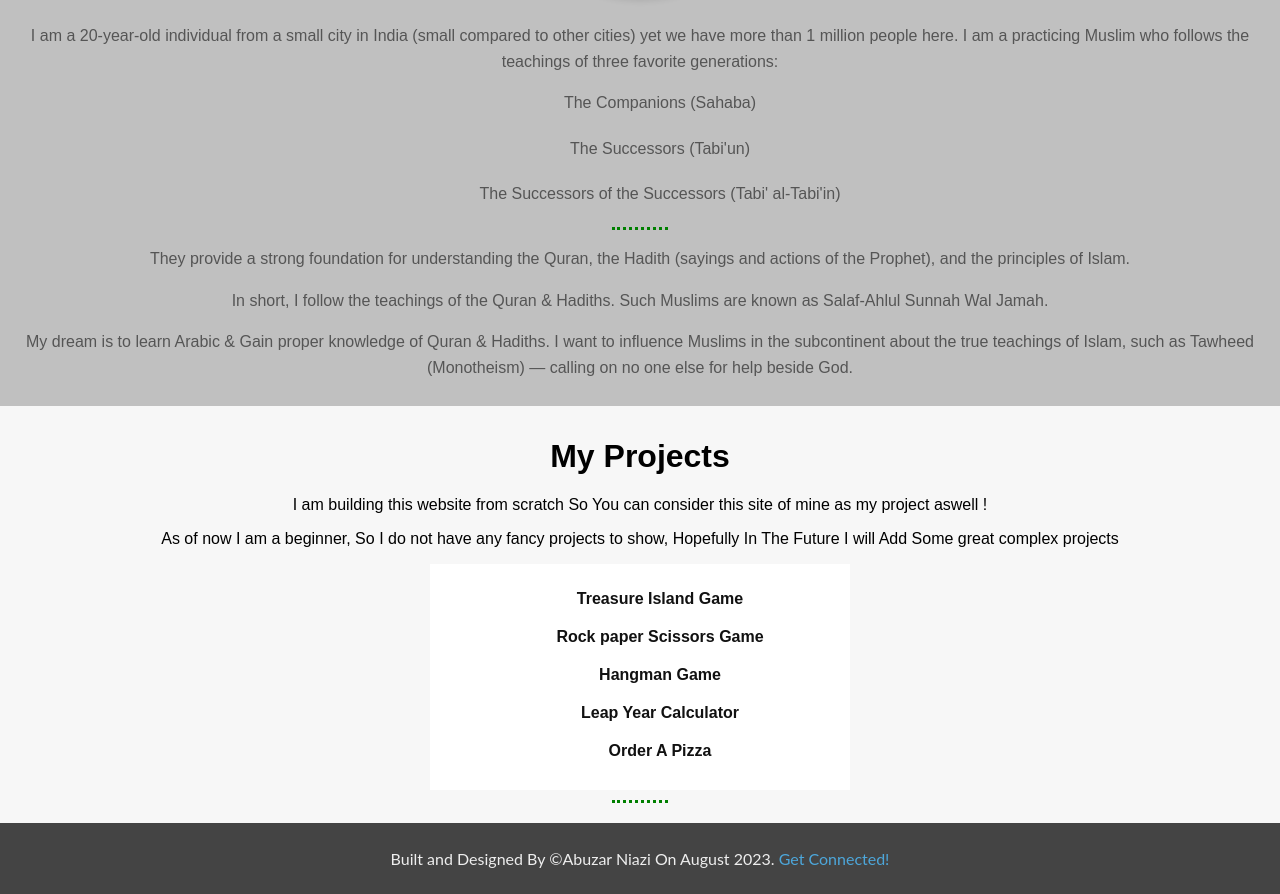
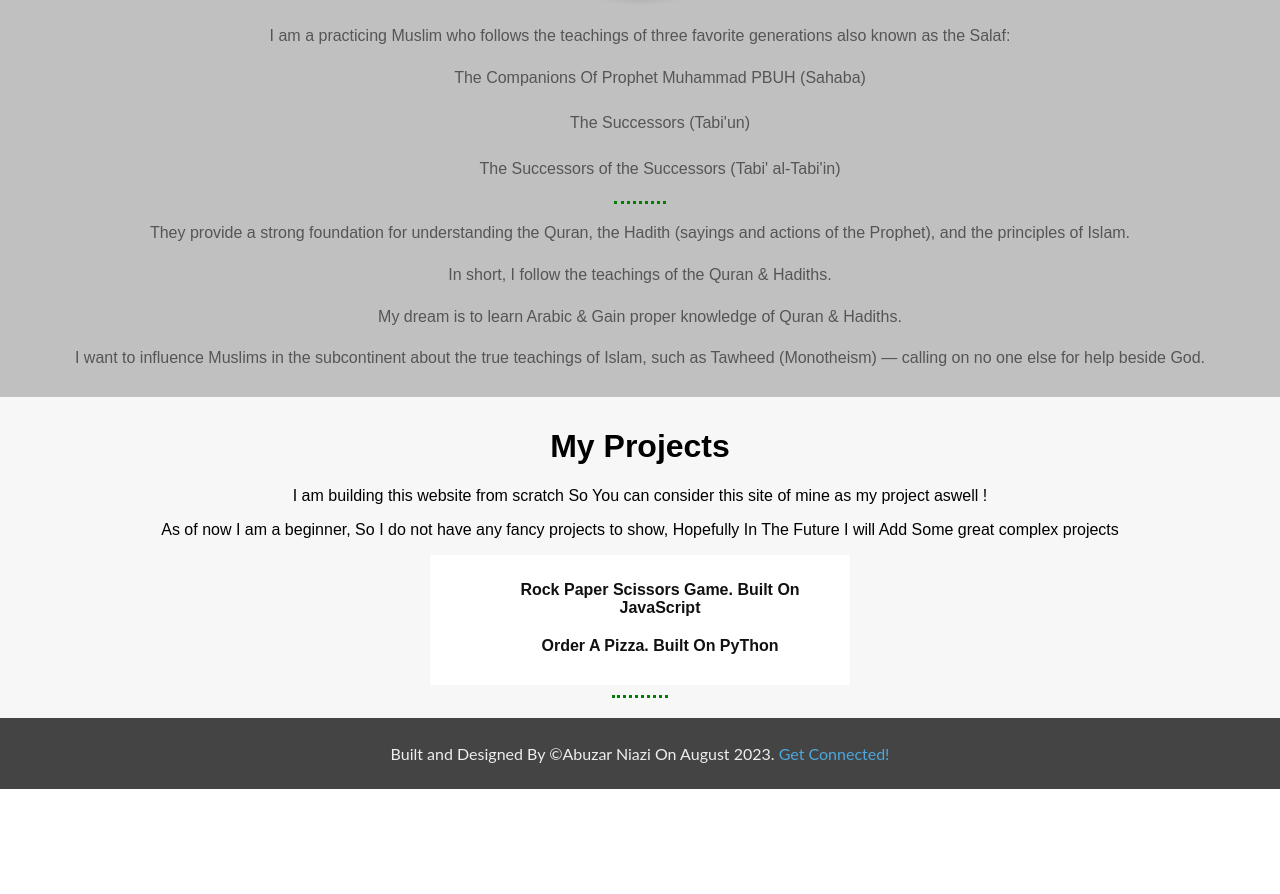
Before and after one commit to abuzarniazi1/Portfolio, a plain HTML site: page index.html in a window 1280 px wide. Shown: the part 683-1577 px from the top of the page. After the commit the page ends 1472 px from the top, so only its background shows below. Drawn offline with Linux system fonts and the light colour scheme.

Commit message:
Editted the about me section , addded  a new project

```diff
--- a/index.html
+++ b/index.html
@@ -16,7 +16,7 @@
 <div class="top-container">
     <div class="typewriter-h1"> <h1 class="title">Abuzar Niazi</h1></div>
     <div class="title-para">
-        <div class="top-para"><p>On My Journey To Become A Full Stack Web Developer, Currently I Know The Basics Of HTML, CSS, FLEXBOX, JavaScript And PyThon!</p></div>
+        <div class="top-para"><p>On My Journey To Become A Full Stack Web Developer, Currently I Know The Basics Of HTML, CSS, FLEXBOX, JavaScript.</p></div>
     </div>
 </div>
 
@@ -25,16 +25,17 @@
     <img class="myImage" src="https://i.ibb.co/gvdYGCw/1692792814072.jpg" alt="Profile Image">
     <div class="intro">
 
-    <p>I am a 20-year-old individual from a small city in India (small compared to other cities) yet we have more than 1 million people here. I am a practicing Muslim who follows the teachings of three favorite generations:</p>
+    <p>I am a practicing Muslim who follows the teachings of three favorite generations also known as the Salaf:</p>
     <ul>
-      <li>The Companions (Sahaba)</li>
+      <li>The Companions Of Prophet Muhammad PBUH (Sahaba)</li>
       <li>The Successors (Tabi'un)</li>
       <li>The Successors of the Successors (Tabi' al-Tabi'in)</li>
     </ul>
     <hr>
     <p>They provide a strong foundation for understanding the Quran, the Hadith (sayings and actions of the Prophet), and the principles of Islam.</p>
-    <p>In short, I follow the teachings of the Quran & Hadiths. Such Muslims are known as Salaf-Ahlul Sunnah Wal Jamah.</p>
-    <p>My dream is to learn Arabic & Gain proper knowledge of Quran & Hadiths. I want to influence Muslims in the subcontinent about the true teachings of Islam, such as Tawheed (Monotheism) — calling on no one else for help beside God.</p>
+    <p>In short, I follow the teachings of the Quran & Hadiths.</p>
+    <p>My dream is to learn Arabic & Gain proper knowledge of Quran & Hadiths.</p>
+   <p>I want to influence Muslims in the subcontinent about the true teachings of Islam, such as Tawheed (Monotheism) — calling on no one else for help beside God.</p>
     </div>
 </div>
 
@@ -46,11 +47,8 @@
     <div class="myProjects">
         <div class="proj-list">
         <ul>
-            <li><a href="https://replit.com/@AbuzarN/treasure-island-start" target="_blank">Treasure Island Game</a></li>
-            <li><a href="https://replit.com/@AbuzarN/rock-paper-scissors-greg" target="_blank">Rock paper Scissors Game</a></li>
-            <li><a href="https://replit.com/@AbuzarN/Day-7-Hangman-5-Start" target="_blank">Hangman Game</a></li>
-            <li><a href="https://replit.com/@AbuzarN/Leap-Year-Calculator-By-Abuzar-Niazai" target="_blank">Leap Year Calculator</a></li>
-            <li><a href="https://replit.com/@AbuzarN/Order-A-Pizza-Calculator" target="_blank">Order A Pizza</a></li>
+            <li><a href="https://abuzarniazi1.github.io/RPS-Start-Console/" target="_blank">Rock Paper Scissors Game. Built On JavaScript</a></li>
+            <li><a href="https://replit.com/@AbuzarN/Order-A-Pizza-Calculator" target="_blank">Order A Pizza. Built On PyThon</a></li>
         </ul>
 
             </div>
@@ -61,7 +59,6 @@
     <p class="footer">Built and Designed By ©Abuzar Niazi On August 2023. <a href="mailto:abuzarniazi1@gmail.com">Get Connected!</a></p>
 </div>
 
-
 </body>
 
 
```
